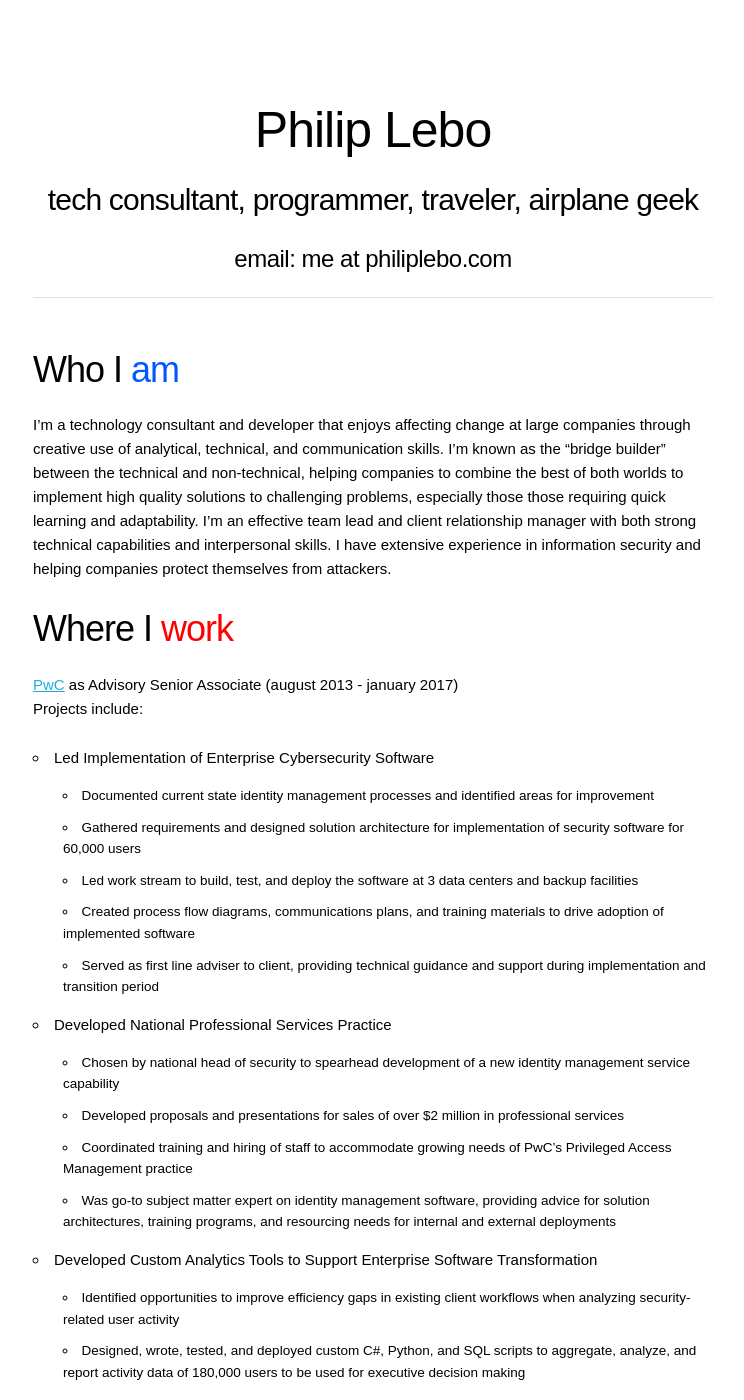
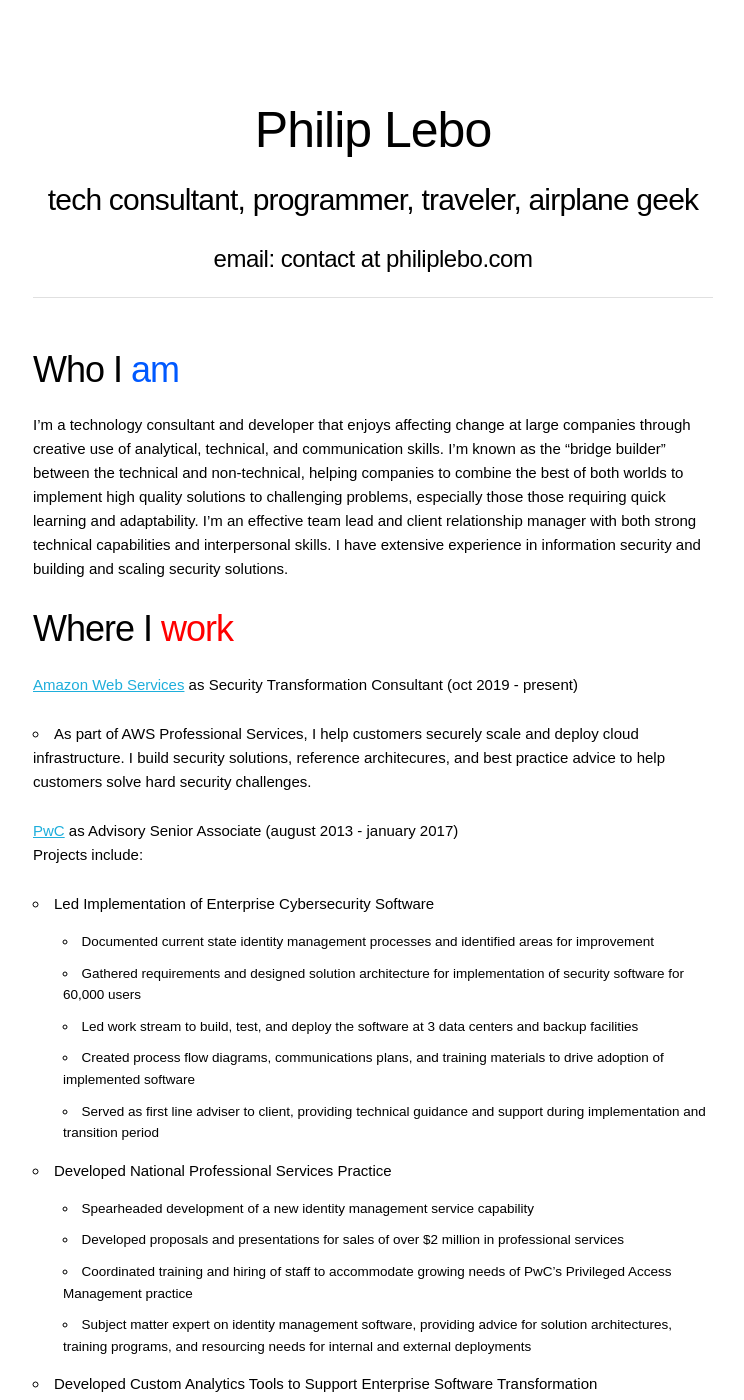
Before and after one commit to philiplebo/philiplebo.github.io, a Jekyll site: the page built from index.md, in a window 1280 px wide and 1400 px high. Shown: the whole window, without its empty margins (267-1011 px from the left). Built offline with Jekyll 4.4.1, drawn with Linux system fonts in a browser that asks for light colours; some of the changed text lies outside the part shown.

Commit message:
Updates to resume

```diff
--- a/_config.yml
+++ b/_config.yml
@@ -1,5 +1,5 @@
 title: Philip Lebo
-email: me at philiplebo.com
+email: contact at philiplebo.com
 description: About Philip Lebo
 url: "https://philiplebo.com" # the base hostname & protocol for your site, e.g. http://example.com
 
--- a/index.md
+++ b/index.md
@@ -10,9 +10,12 @@ title: Philip Lebo
 <br>
 
 ### Who I <span style="color: #0059ff">am</span>
-I'm a technology consultant and developer that enjoys affecting change at large companies through creative use of analytical, technical, and communication skills. I'm known as the “bridge builder” between the technical and non-technical, helping companies to combine the best of both worlds to implement high quality solutions to challenging problems, especially those those requiring quick learning and adaptability. I'm an effective team lead and client relationship manager with both strong technical capabilities and interpersonal skills. I have extensive experience in information security and helping companies protect themselves from attackers.
+I'm a technology consultant and developer that enjoys affecting change at large companies through creative use of analytical, technical, and communication skills. I'm known as the “bridge builder” between the technical and non-technical, helping companies to combine the best of both worlds to implement high quality solutions to challenging problems, especially those those requiring quick learning and adaptability. I'm an effective team lead and client relationship manager with both strong technical capabilities and interpersonal skills. I have extensive experience in information security and building and scaling security solutions.
 
 ### Where I <span style="color: red">work</span>
+[Amazon Web Services](https://aws.amazon.com/) as Security Transformation Consultant (oct 2019 - present)
+* As part of AWS Professional Services, I help customers securely scale and deploy cloud infrastructure. I build security solutions, reference architecures, and best practice advice to help customers solve hard security challenges.
+
 [PwC](https://www.pwc.com/us/en/cybersecurity.html) as Advisory Senior Associate (august 2013 - january 2017)
 Projects include:
 * Led Implementation of Enterprise Cybersecurity Software
@@ -23,10 +26,10 @@ Projects include:
     * Served as first line adviser to client, providing technical guidance and support during implementation and transition period
 
 * Developed National Professional Services Practice
-    * Chosen by national head of security to spearhead development of a new identity management service capability
+    * Spearheaded development of a new identity management service capability
     * Developed proposals and presentations for sales of over $2 million in professional services
     * Coordinated training and hiring of staff to accommodate growing needs of PwC’s Privileged Access Management practice
-    * Was go-to subject matter expert on identity management software, providing advice for solution architectures, training programs, and resourcing needs for internal and external deployments
+    * Subject matter expert on identity management software, providing advice for solution architectures, training programs, and resourcing needs for internal and external deployments
 
 * Developed Custom Analytics Tools to Support Enterprise Software Transformation
     * Identified opportunities to improve efficiency gaps in existing client workflows when analyzing security-related user activity
@@ -53,12 +56,13 @@ Projects include:
 ### What I <span style="color: orange">create</span>
 * [Alternate Sources](https://as.philiplebo.com) - Project that finds and shows alternate sources for a given news story
 
-### What I <span style="color: #a1c659">can do</span>
+### What I <span style="color: #a1c659">program</span>
+* AWS
 * Python
+* Elixir
 * SQL
 * .NET (ASP, VB, C#)
 * JavaScript
-* R
 * Arduino
 * Mandarin Chinese (beginner)
 * Spanish (intermediate)
```
